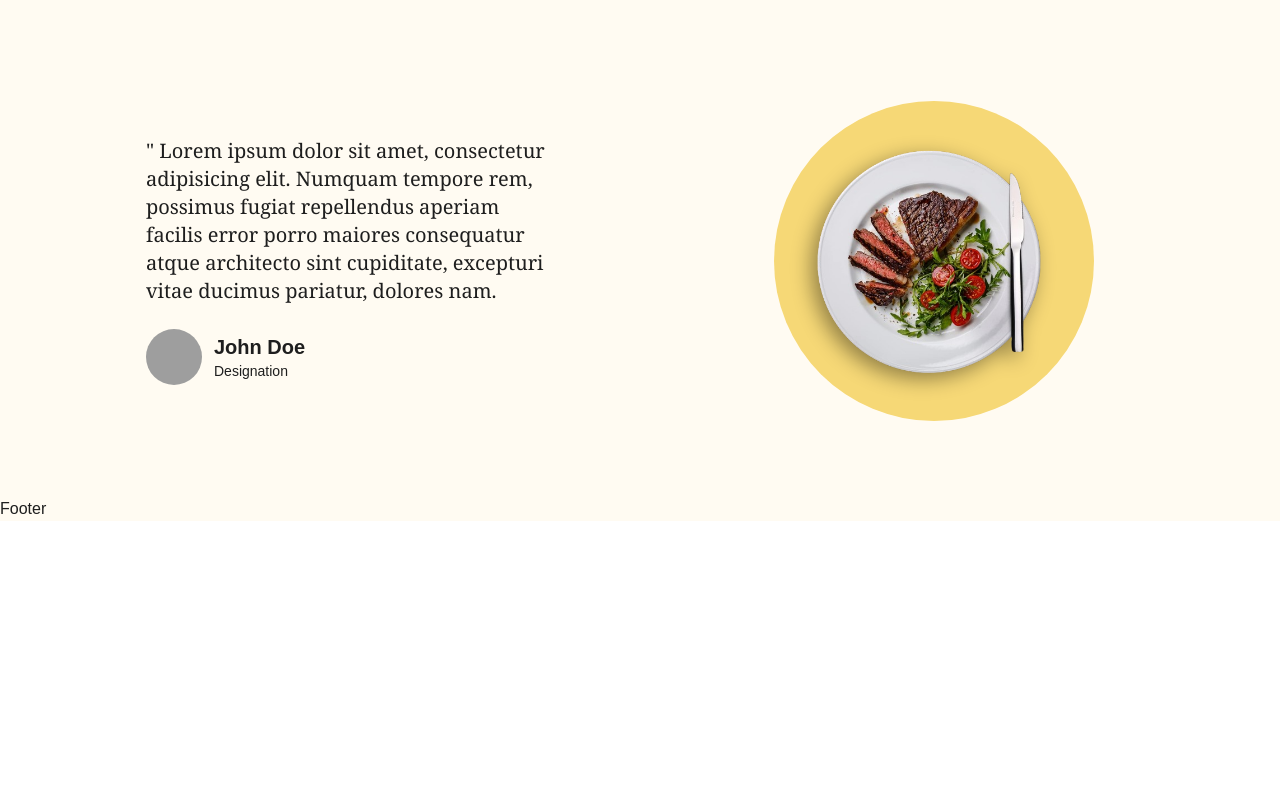
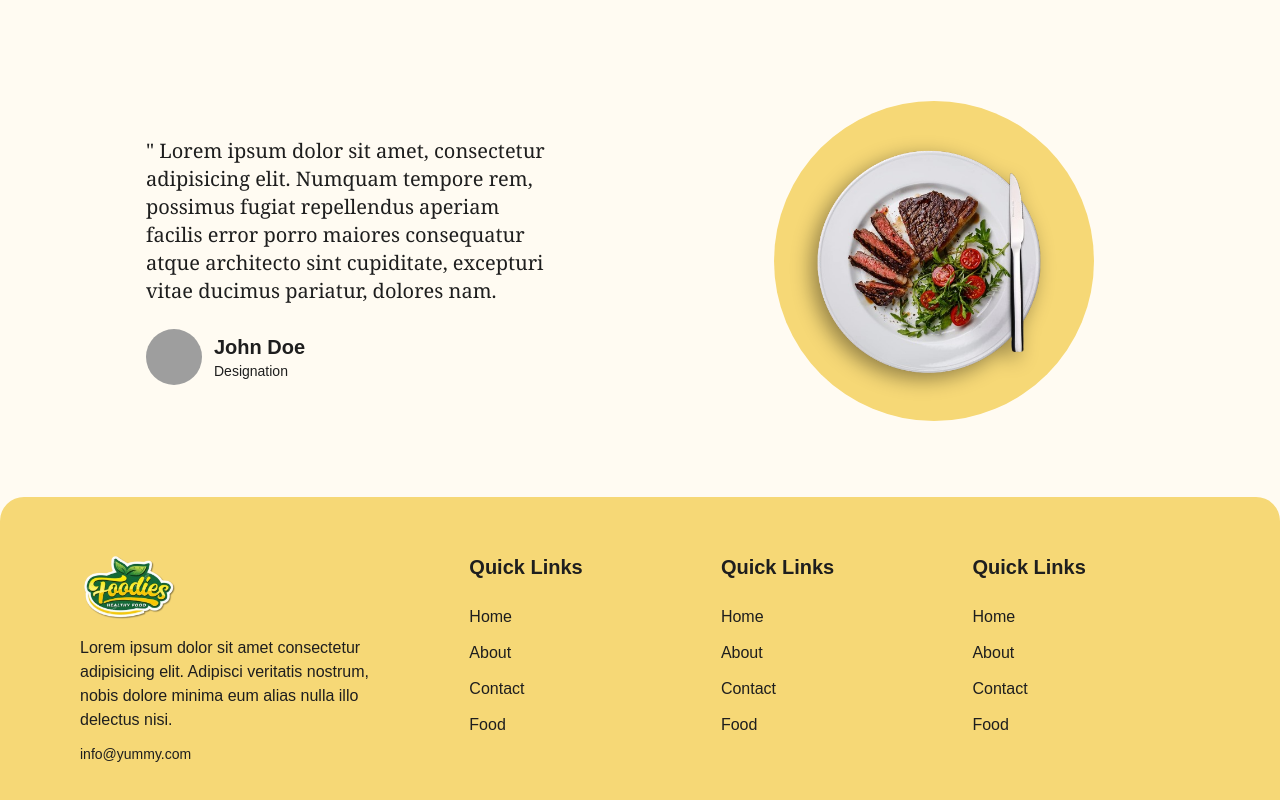
Before and after one commit to freetimezp/js-portfolio-103-yummy, a React (Vite) app: page / in a window 1280 px wide. Shown: the part 2342-3142 px from the top of the page. Before the commit the page ends 2863 px from the top, so only its background shows below. Built offline with nearby package versions, Linux system fonts and the light colour scheme; grey boxes are pictures that could not be loaded.

Commit message:
08. js-portfolio-103-yummy. Footer component.

```diff
--- a/src/components/Footer/Footer.jsx
+++ b/src/components/Footer/Footer.jsx
@@ -1,7 +1,77 @@
+/* eslint-disable no-unused-vars */
 import React from "react";
+import { motion } from "framer-motion";
+
+import Logo from "../../assets/food/logo.png";
 
 const Footer = () => {
-  return <div>Footer</div>;
+  return (
+    <motion.footer
+      initial={{ opacity: 0 }}
+      whileInView={{ opacity: 1 }}
+      transition={{ duration: 1 }}
+      className="bg-lightYellow rounded-t-3xl"
+    >
+      <div className="container py-14">
+        <div className="grid grid-cols-1 md:grid-cols-3 gap-12">
+          <div className="space-y-3 lg:max-w-[300px]">
+            <img src={Logo} alt="logo" className="w-24" />
+
+            <p>
+              Lorem ipsum dolor sit amet consectetur adipisicing elit. Adipisci
+              veritatis nostrum, nobis dolore minima eum alias nulla illo delectus
+              nisi.
+            </p>
+
+            <a href="#" className="inline-block mt-6 text-sm">
+              info@yummy.com
+            </a>
+          </div>
+
+          <div className="col-span-2 grid grid-cols-2 md:grid-cols-3 gap-6">
+            <div>
+              <h1 className="text-xl font-semibold">
+                Quick Links
+              </h1>
+
+              <ul className="space-y-3 mt-6">
+                <li className="footer-link">Home</li>
+                <li className="footer-link">About</li>
+                <li className="footer-link">Contact</li>
+                <li className="footer-link">Food</li>
+              </ul>
+            </div>
+
+            <div>
+              <h1 className="text-xl font-semibold">
+                Quick Links
+              </h1>
+
+              <ul className="space-y-3 mt-6">
+                <li className="footer-link">Home</li>
+                <li className="footer-link">About</li>
+                <li className="footer-link">Contact</li>
+                <li className="footer-link">Food</li>
+              </ul>
+            </div>
+
+            <div>
+              <h1 className="text-xl font-semibold">
+                Quick Links
+              </h1>
+
+              <ul className="space-y-3 mt-6">
+                <li className="footer-link">Home</li>
+                <li className="footer-link">About</li>
+                <li className="footer-link">Contact</li>
+                <li className="footer-link">Food</li>
+              </ul>
+            </div>
+          </div>
+        </div>
+      </div>
+    </motion.footer>
+  );
 };
 
 export default Footer;
```
